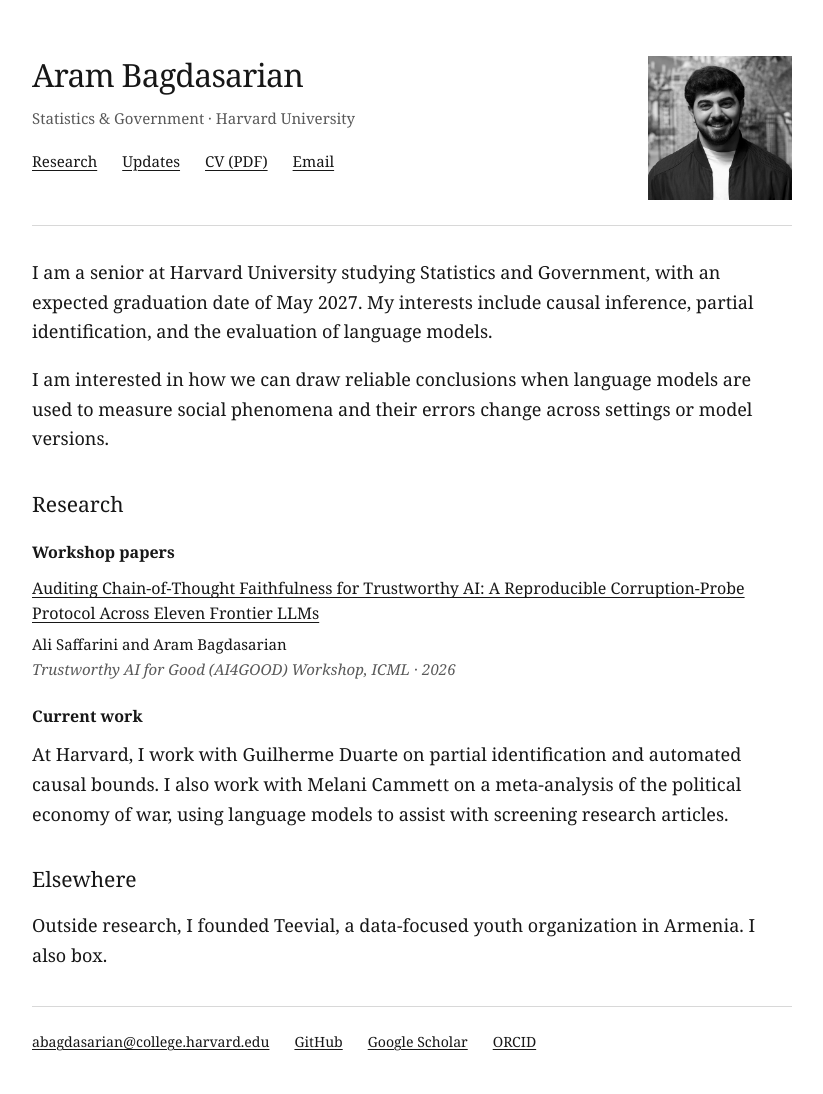
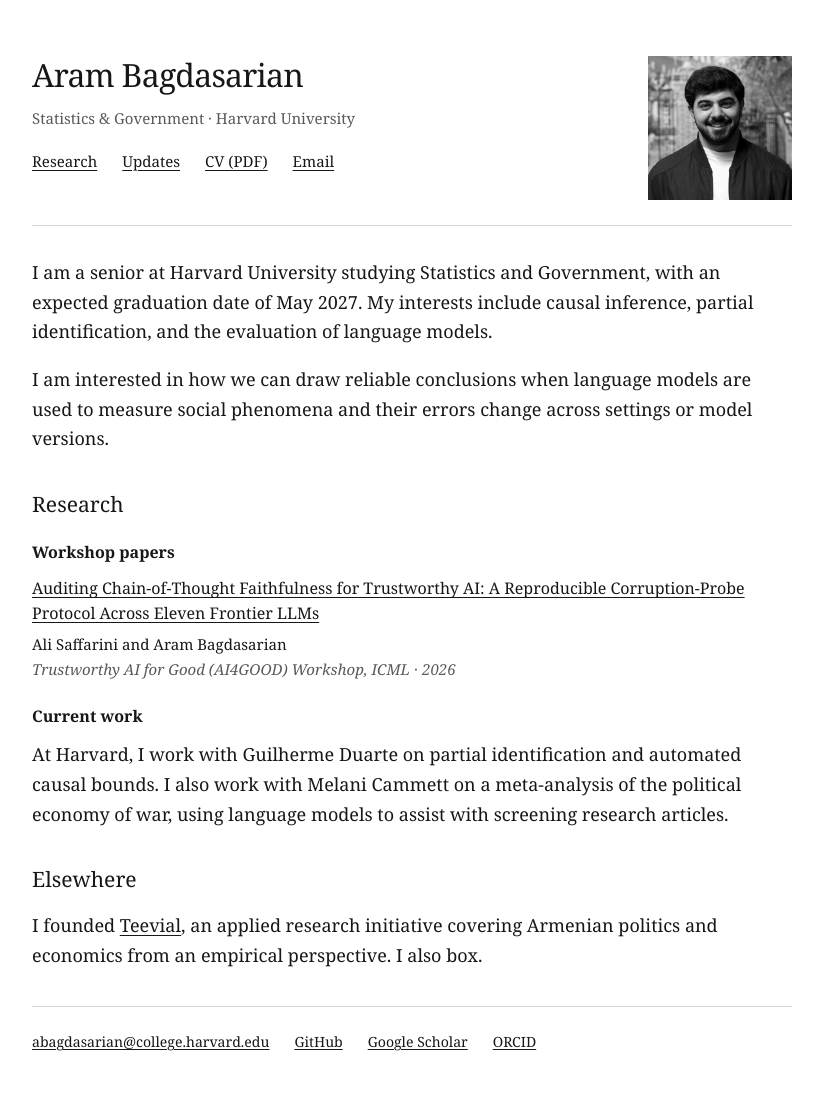
Before and after one commit to arambagdasarian/arambagdasarian.github.io, a Jekyll site: the page built from index.html, in a window 1280 px wide. Shown: the whole page, without its empty margins (228-1051 px from the left). Built offline with Jekyll 4.4.1, drawn with Linux system fonts in a browser that asks for light colours.

Commit message:
Link Teevial and update its research description

```diff
--- a/index.html
+++ b/index.html
@@ -35,5 +35,5 @@
 
 <section class="personal" aria-labelledby="elsewhere-heading">
   <h2 id="elsewhere-heading">Elsewhere</h2>
-  <p>Outside research, I founded Teevial, a data-focused youth organization in Armenia. I also box.</p>
+  <p>I founded <a href="https://teevial.com/">Teevial</a>, an applied research initiative covering Armenian politics and economics from an empirical perspective. I also box.</p>
 </section>
```
